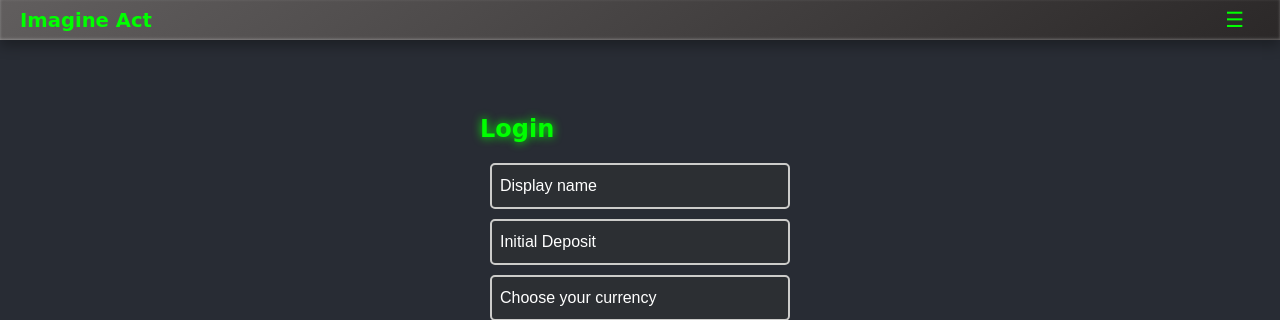
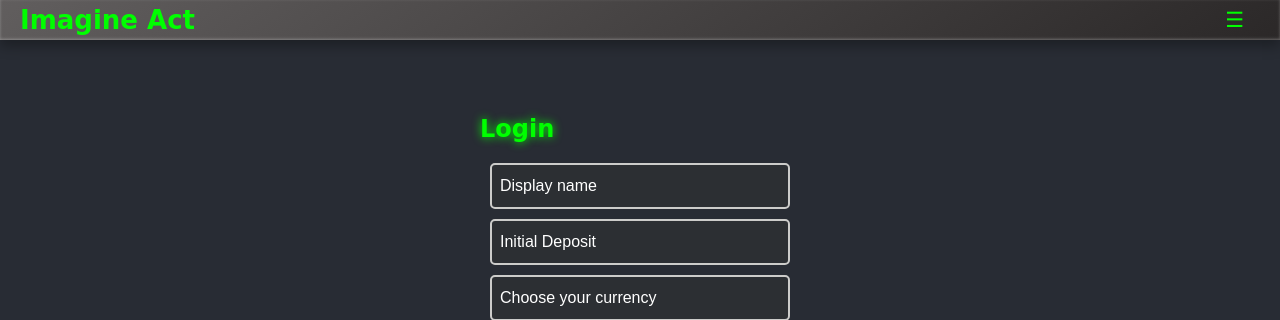
Before and after one commit to iClips/ImagineAct, a PHP site: page / in a window 1280 px wide. Shown: the top 320 px of the page. Run offline with PHP 8.4, Linux system fonts and the light colour scheme.

Commit message:
new style for title

```diff
--- a/assets/css/styles.css
+++ b/assets/css/styles.css
@@ -125,7 +125,7 @@
 }
 
 .titlebar .title {
-    font-size: 1.4em;
+    font-size: clamp(26px, 2vw, 40px);
     font-weight: bold;
 }
 
```
Also changed, not shown: .cpanel.yml (added).
